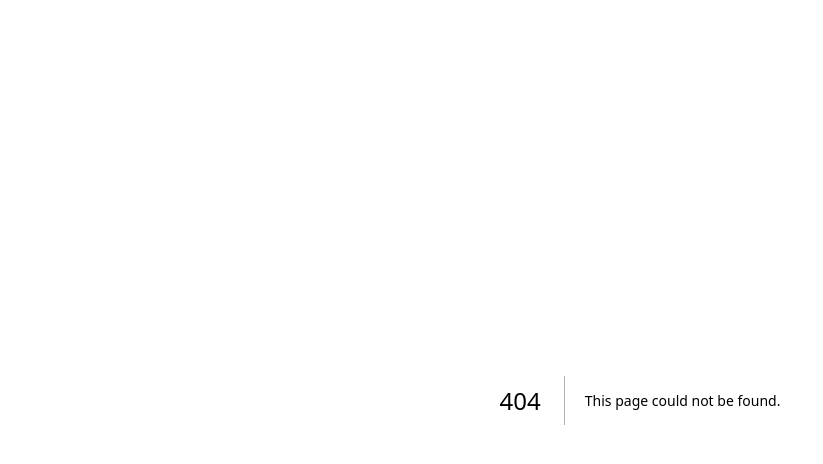
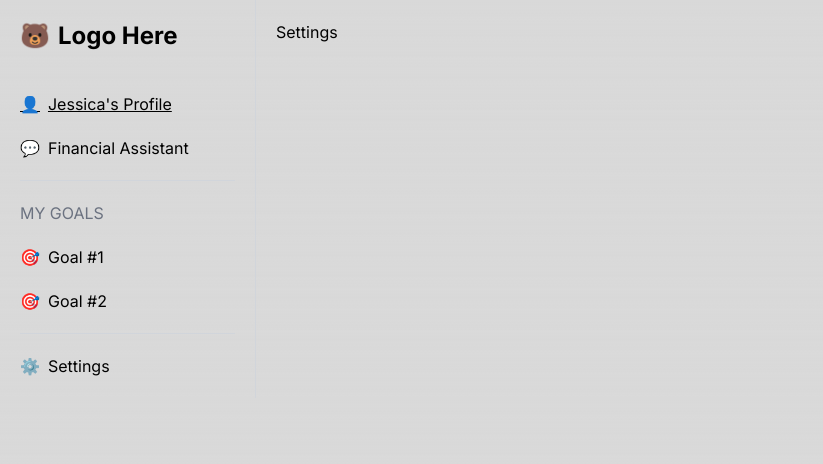
Before and after one commit to helenyin155/hackthesix, a Next.js app in the folder bear/: page /profile in a window 1280 px wide. Before the commit this address had no page. Shown: the top 464 px of the page, without its empty margins (0-823 px from the left). Built offline with nearby package versions, Linux system fonts and the light colour scheme.

Commit message:
add all pages except goals

```diff
--- a/bear/app/components/Layout.js
+++ b/bear/app/components/Layout.js
@@ -8,53 +8,53 @@ const Layout = ({ children }) => {
   const pathname = usePathname();
 
   return (
-    <div style={{ display: 'flex' }}>
-      <nav style={{ width: '250px', padding: '20px', borderRight: '1px solid #ddd' }}>
-        <div style={{ marginBottom: '40px' }}>
-          <div style={{ fontSize: '24px', fontWeight: 'bold', display: 'flex', alignItems: 'center' }}>
-            <span role="img" aria-label="bear" style={{ marginRight: '10px' }}>🐻</span>
+    <div className="flex">
+      <nav className="w-64 p-5 border-r border-gray-300">
+        <div className="mb-10">
+          <div className="text-2xl font-bold flex items-center">
+            <span role="img" aria-label="bear" className="mr-2">🐻</span>
             Logo Here
           </div>
         </div>
-        <ul style={{ listStyle: 'none', padding: 0 }}>
-          <li style={{ marginBottom: '20px' }}>
-            <Link href="/profile" style={{ textDecoration: pathname === '/profile' ? 'underline' : 'none' }}>
-              <span role="img" aria-label="profile" style={{ marginRight: '10px' }}>👤</span>
+        <ul className="list-none p-0">
+          <li className="mb-5">
+            <Link href="/profile" className={`flex items-center ${pathname === '/profile' ? 'underline' : ''}`}>
+              <span role="img" aria-label="profile" className="mr-2">👤</span>
               Jessica's Profile
             </Link>
           </li>
-          <li style={{ marginBottom: '20px' }}>
-            <Link href="/chatbot" style={{ textDecoration: pathname === '/chatbot' ? 'underline' : 'none' }}>
-              <span role="img" aria-label="chat" style={{ marginRight: '10px' }}>💬</span>
+          <li className="mb-5">
+            <Link href="/chatbot" className={`flex items-center ${pathname === '/chatbot' ? 'underline' : ''}`}>
+              <span role="img" aria-label="chat" className="mr-2">💬</span>
               Financial Assistant
             </Link>
           </li>
         </ul>
-        <div style={{ borderTop: '1px solid #ddd', margin: '20px 0' }}></div>
-        <div style={{ marginBottom: '20px', color: '#888' }}>MY GOALS</div>
-        <ul style={{ listStyle: 'none', padding: 0 }}>
-          <li style={{ marginBottom: '20px' }}>
-            <Link href="/goals/1" style={{ textDecoration: pathname === '/goals/1' ? 'underline' : 'none' }}>
-              <span role="img" aria-label="goal" style={{ marginRight: '10px' }}>🎯</span>
+        <div className="border-t border-gray-300 my-5"></div>
+        <div className="mb-5 text-gray-500">MY GOALS</div>
+        <ul className="list-none p-0">
+          <li className="mb-5">
+            <Link href="/goals/1" className={`flex items-center ${pathname === '/goals/1' ? 'underline' : ''}`}>
+              <span role="img" aria-label="goal" className="mr-2">🎯</span>
               Goal #1
             </Link>
           </li>
-          <li style={{ marginBottom: '20px' }}>
-            <Link href="/goals/2" style={{ textDecoration: pathname === '/goals/2' ? 'underline' : 'none' }}>
-              <span role="img" aria-label="goal" style={{ marginRight: '10px' }}>🎯</span>
+          <li className="mb-5">
+            <Link href="/goals/2" className={`flex items-center ${pathname === '/goals/2' ? 'underline' : ''}`}>
+              <span role="img" aria-label="goal" className="mr-2">🎯</span>
               Goal #2
             </Link>
           </li>
         </ul>
-        <div style={{ borderTop: '1px solid #ddd', margin: '20px 0' }}></div>
-        <div style={{ marginTop: 'auto' }}>
-          <Link href="/settings" style={{ textDecoration: pathname === '/settings' ? 'underline' : 'none' }}>
-            <span role="img" aria-label="settings" style={{ marginRight: '10px' }}>⚙️</span>
+        <div className="border-t border-gray-300 my-5"></div>
+        <div className="mt-auto">
+          <Link href="/settings" className={`flex items-center ${pathname === '/settings' ? 'underline' : ''}`}>
+            <span role="img" aria-label="settings" className="mr-2">⚙️</span>
             Settings
           </Link>
         </div>
       </nav>
-      <main style={{ flex: 1, padding: '20px' }}>
+      <main className="flex-1 p-5">
         {children}
       </main>
     </div>
--- a/bear/app/profile.tsx
+++ /dev/null
@@ -1,8 +0,0 @@
-const Profile = () => (
-    <div>
-      <h1>Profile Page</h1>
-      <p>This is the Profile Page.</p>
-    </div>
-  );
-
-  export default Profile;
--- /dev/null
+++ b/bear/app/profile/page.tsx
@@ -0,0 +1,9 @@
+import Layout from "../components/Layout";
+
+export default async function Home() {
+  return (
+    <Layout>
+      <h1>Settings</h1>
+    </Layout>
+  );
+}
--- /dev/null
+++ b/bear/app/settings/page.tsx
@@ -0,0 +1,9 @@
+import Layout from "../components/Layout";
+
+export default async function Home() {
+  return (
+    <Layout>
+      <h1>Settings</h1>
+    </Layout>
+  );
+}
--- a/bear/app/test/page.tsx
+++ /dev/null
@@ -1,60 +0,0 @@
-import { NextPage } from 'next';
-import Head from 'next/head';
-import { useEffect, useState } from 'react';
-
-const OpenAIArticle: NextPage = () => {
-    const [response, setResponse] = useState<string>('');
-
-    useEffect(() => {
-        const fetchResponse = async () => {
-            const res = await fetch('/api/hello');
-            const data = await res.json();
-            setResponse(data.message);
-        };
-
-        fetchResponse();
-    }, []);
-
-    return (
-        <div>
-            <Head>
-                <title>Super cool article</title>
-            </Head>
-            <main>
-                <h1>Wow you are poor and you want a house????????</h1>
-                <p>
-                    Too bad you don't have an accountant :(
-                </p>
-                <pre>
-                    <code>
-                        {response}
-                    </code>
-                </pre>
-            </main>
-            <style jsx>{`
-                main {
-                    padding: 2rem;
-                    font-family: Arial, sans-serif;
-                }
-                h1 {
-                    font-size: 2rem;
-                    margin-bottom: 1rem;
-                }
-                p {
-                    margin-bottom: 1rem;
-                }
-                pre {
-                    background: #f4f4f4;
-                    padding: 1rem;
-                    overflow-x: auto;
-                    border-radius: 5px;
-                }
-                code {
-                    font-family: 'Courier New', Courier, monospace;
-                }
-            `}</style>
-        </div>
-    );
-};
-
-export default OpenAIArticle;
```
Also changed, not shown: bear/app/chatbot/page.tsx (renamed from bear/app/chatbot.tsx), bear/app/index.tsx (deleted).
